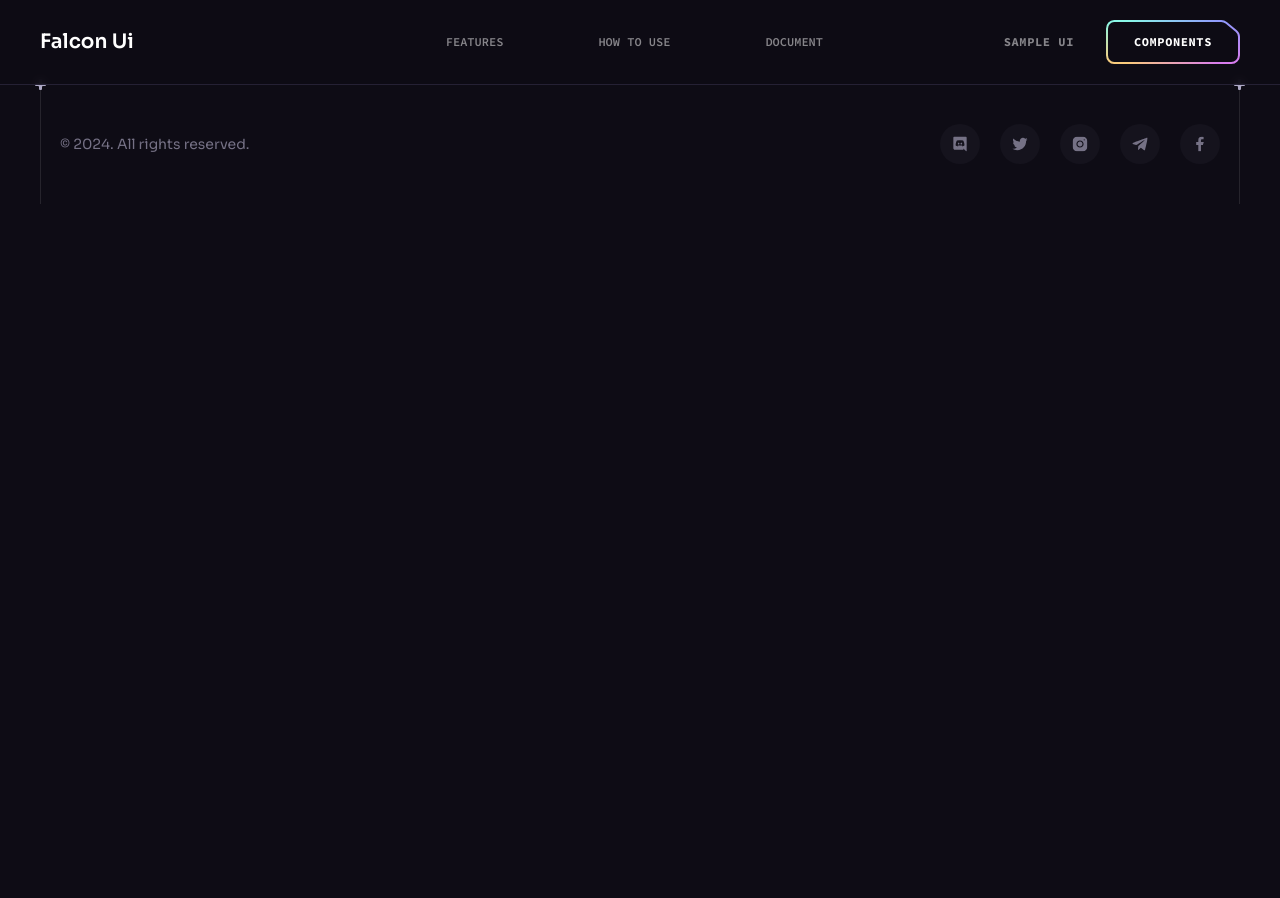
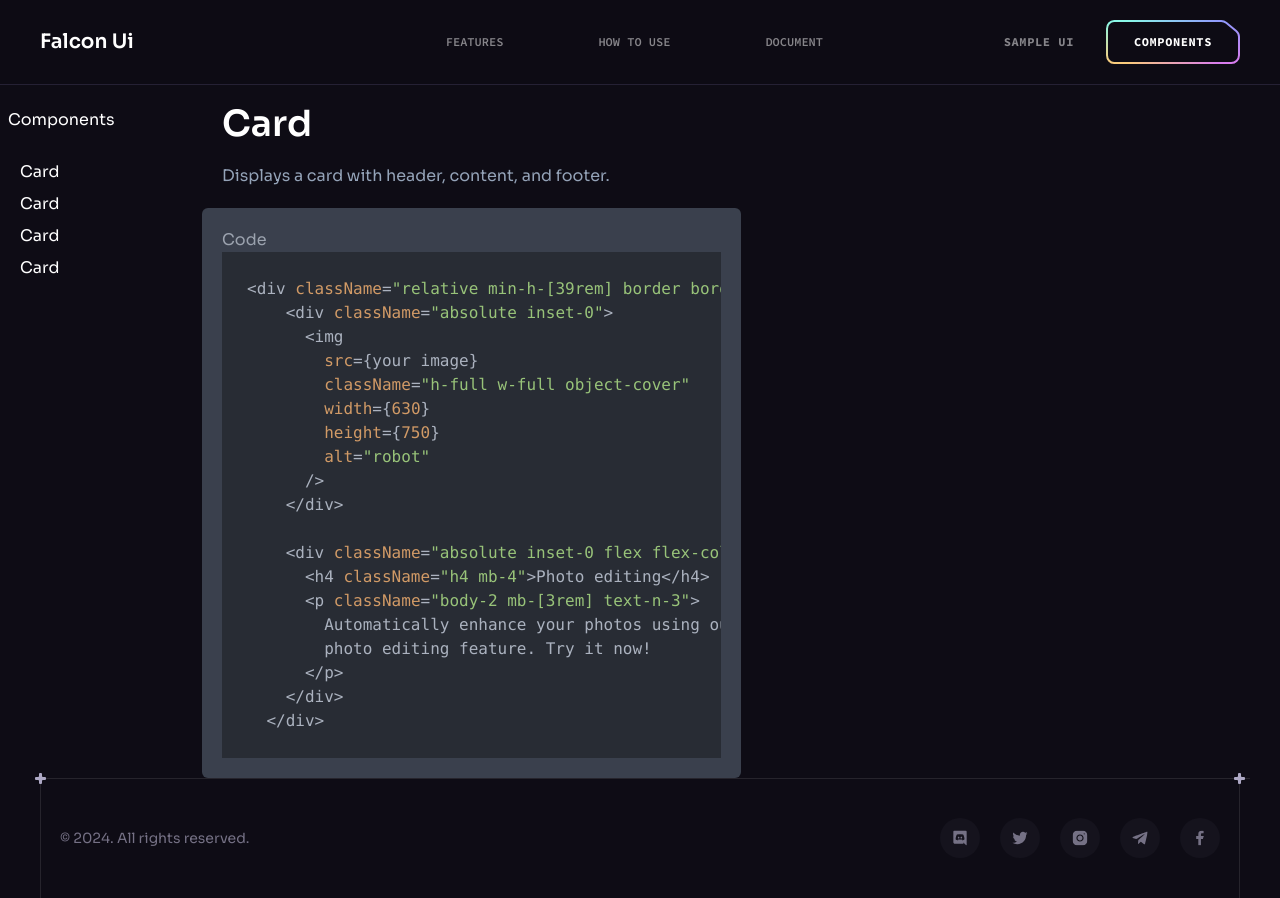
Before and after one commit to Mohit76655/Falcon-Ui, a React (Vite) app: page /Card in a window 1280 px wide. Before the commit the page ends 800 px from the top, so only its background shows below. Built offline with nearby package versions, Linux system fonts and the light colour scheme.

Commit message:
ui part 75%

```diff
--- a/src/App.jsx
+++ b/src/App.jsx
@@ -6,9 +6,10 @@ import Header from "./components/Header";
 import Hero from "./components/Hero";
 import Services from "./components/Services";
 import Roadmap from "./components/Roadmap";
-import Components from "./components/Components";
+import Components from "./components/compLib/Components";
 
 import { BrowserRouter, Routes, Route } from "react-router-dom";
+import Card from "./components/compLib/Card";
 
 const App = () => {
   return (
@@ -21,6 +22,7 @@ const App = () => {
           <Route path="/how-to-use" element={<Collaboration />} />
           <Route path="/Services" element={<Services />} />
           <Route path="/Components" element={<Components />} />
+          <Route path="/Card" element={<Card />} />
         </Routes>
         <Footer />
       </div>
--- /dev/null
+++ b/src/components/compLib/Card.jsx
@@ -0,0 +1,56 @@
+import React from "react";
+import Components from "./Components";
+import SyntaxHighlighter from "react-syntax-highlighter/dist/esm/default-highlight";
+import { atomDark } from "react-syntax-highlighter/dist/esm/styles/prism";
+import { atomOneDark } from "react-syntax-highlighter/dist/esm/styles/hljs";
+
+const Card = () => {
+  const codeString = `<div className="relative min-h-[39rem] border border-n-1/10 rounded-3xl overflow-hidden">
+    <div className="absolute inset-0">
+      <img
+        src={your image}
+        className="h-full w-full object-cover"
+        width={630}
+        height={750}
+        alt="robot"
+      />
+    </div>
+
+    <div className="absolute inset-0 flex flex-col justify-end p-8 bg-gradient-to-b from-n-8/0 to-n-8/90 lg:p-15">
+      <h4 className="h4 mb-4">Photo editing</h4>
+      <p className="body-2 mb-[3rem] text-n-3">
+        Automatically enhance your photos using our AI app&apos;s
+        photo editing feature. Try it now!
+      </p>
+    </div>
+  </div>`;
+
+  return (
+    <div className="flex flex-row h-[calc(100%-240px)]">
+      <Components />
+      <div className=" bg-transparent h-full  w-full  ">
+        <div className="p-5">
+          <h2 className=" font-bold text-4xl">Card</h2>
+          <p className=" text-slate-400 mt-5">
+            Displays a card with header, content, and footer.
+          </p>
+        </div>
+
+        <div className=""></div>
+
+        <div className="p-5 w-[50%] max-w-2xl min-w-[25rem] bg-[#3a404d] rounded-md overflow-hidden">
+          <span className=" text-gray-400">Code</span>
+          <SyntaxHighlighter
+            language="jsx"
+            style={atomOneDark}
+            customStyle={{ padding: "25px", fontSize: "1rem" }}
+          >
+            {codeString}
+          </SyntaxHighlighter>
+        </div>
+      </div>
+    </div>
+  );
+};
+
+export default Card;
--- a/src/components/Components.jsx
+++ b/src/components/compLib/Components.jsx
@@ -4,12 +4,12 @@ import { Link } from "react-router-dom";
 const Components = () => {
   return (
     <>
-      <aside className="md:block w-[240px] overflow-y-auto h-full py-4 bg-[#e41313] absolute md:relative z-10 translate-x-[-240px] md:translate-x-0 scrollbar-none transition-all">
-        <h2 className="">Components</h2>
+      <aside className="md:block w-[240px] overflow-y-auto h-full py-4 bg-transparent absolute md:relative z-10 translate-x-[-240px] md:translate-x-0 scrollbar-none transition-all">
+        <h2 className="p-2">Components</h2>
         <div className="p-4">
           <ul id="Card">
             <li className="p-1 hover:translate-x-1 transition-all ease-in cursor-pointer">
-              <Link to="/" title="Card">
+              <Link to="/Card" title="Card">
                 Card
               </Link>
             </li>
```
